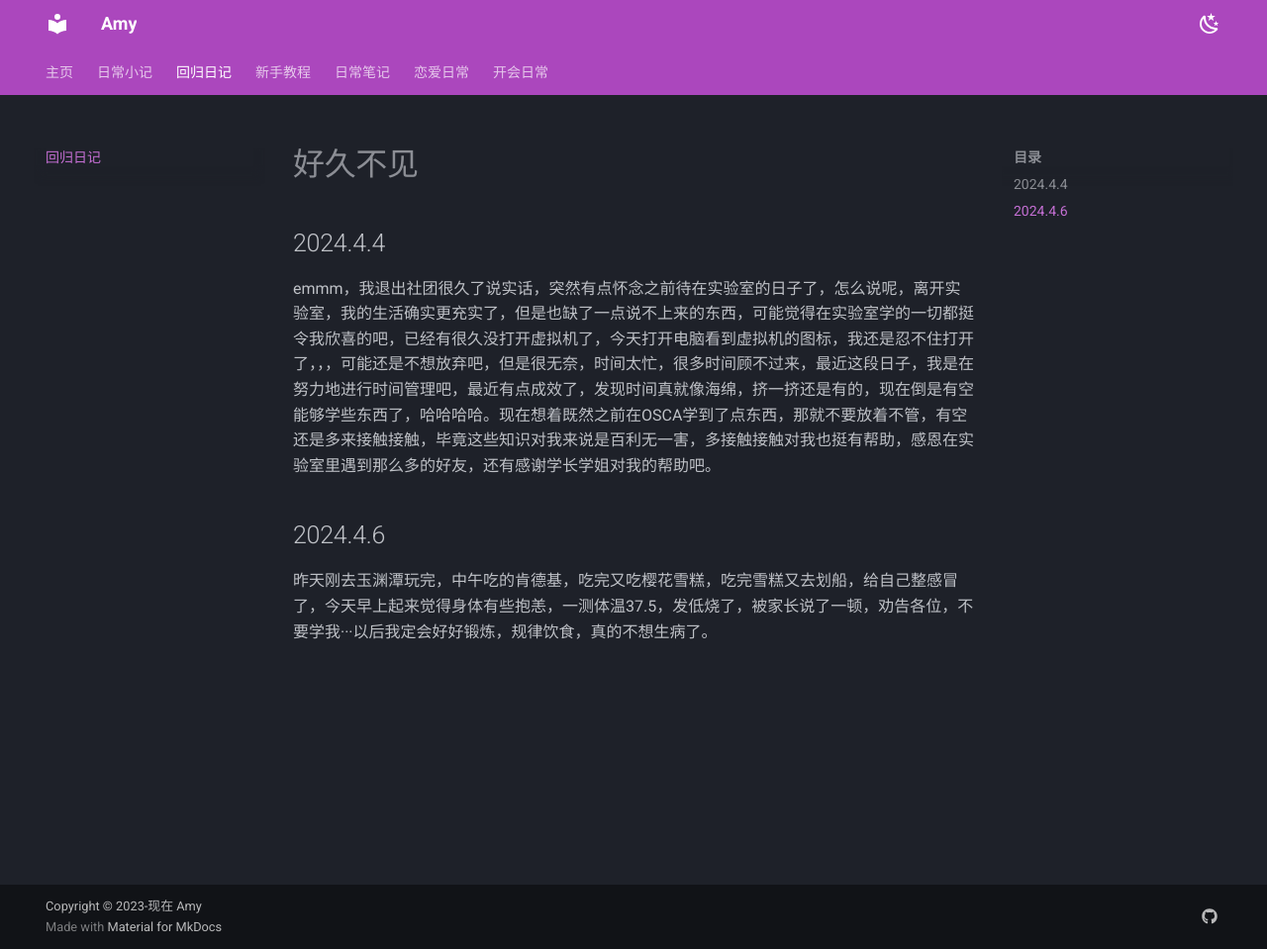
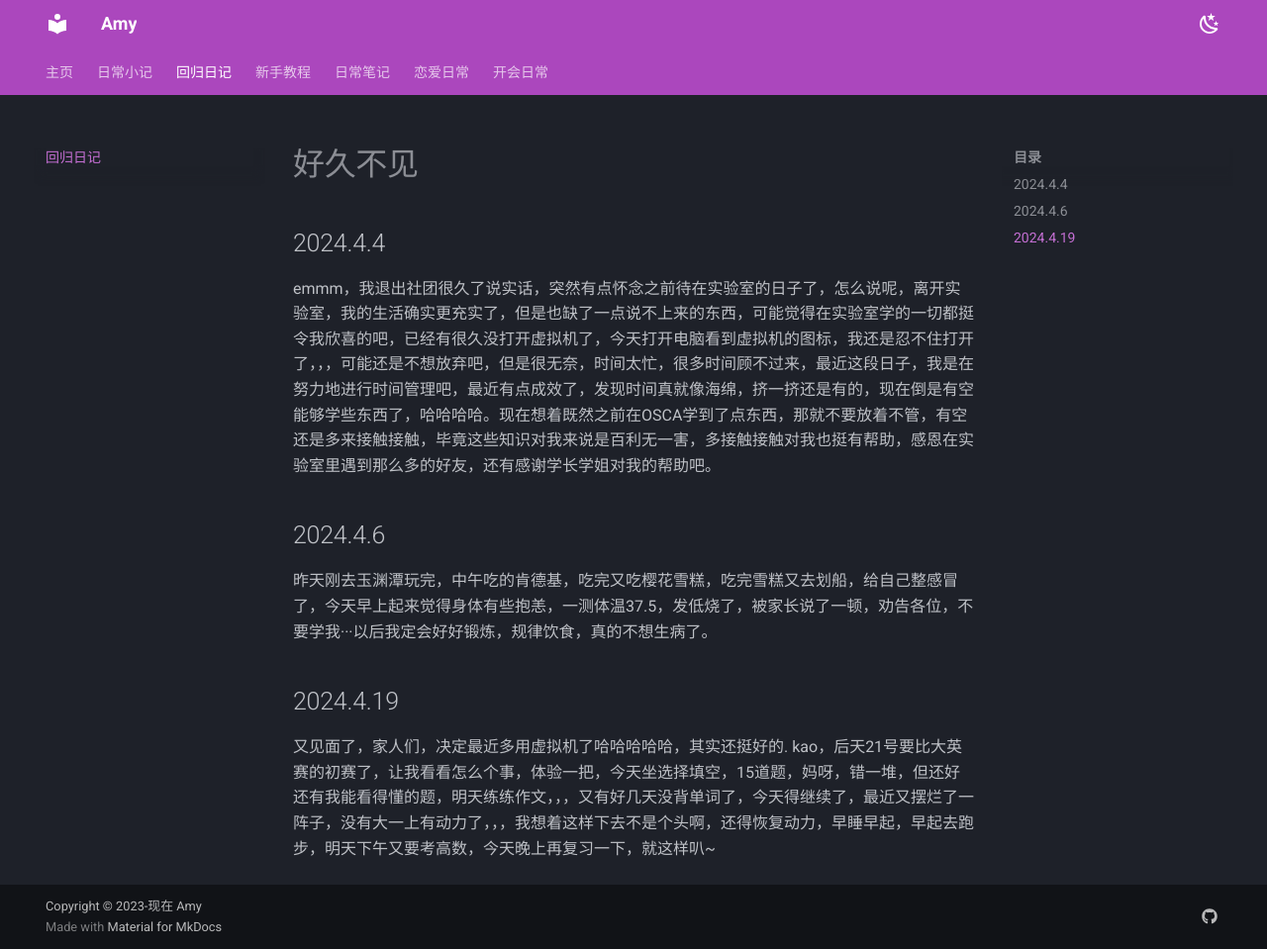
Before and after one commit to AmyWang5/Amyhhh-blog, an MkDocs documentation site: the page built from docs/AMY4/comback.md, in a window 1280 px wide and 959 px high. Shown: the whole window at 99% size. Built offline with MkDocs 1.6.1 and Material for MkDocs 9.7.7, drawn with Linux system fonts in a browser that asks for light colours.

Commit message:
2024-04-19_20:59:56 update

```diff
--- a/docs/AMY4/comback.md
+++ b/docs/AMY4/comback.md
@@ -7,3 +7,7 @@ emmm，我退出社团很久了说实话，突然有点怀念之前待在实验
 ## 2024.4.6
 
 昨天刚去玉渊潭玩完，中午吃的肯德基，吃完又吃樱花雪糕，吃完雪糕又去划船，给自己整感冒了，今天早上起来觉得身体有些抱恙，一测体温37.5，发低烧了，被家长说了一顿，劝告各位，不要学我···以后我定会好好锻炼，规律饮食，真的不想生病了。
+
+## 2024.4.19
+
+又见面了，家人们，决定最近多用虚拟机了哈哈哈哈哈，其实还挺好的. kao，后天21号要比大英赛的初赛了，让我看看怎么个事，体验一把，今天坐选择填空，15道题，妈呀，错一堆，但还好还有我能看得懂的题，明天练练作文，，，又有好几天没背单词了，今天得继续了，最近又摆烂了一阵子，没有大一上有动力了，，，我想着这样下去不是个头啊，还得恢复动力，早睡早起，早起去跑步，明天下午又要考高数，今天晚上再复习一下，就这样叭~
```
